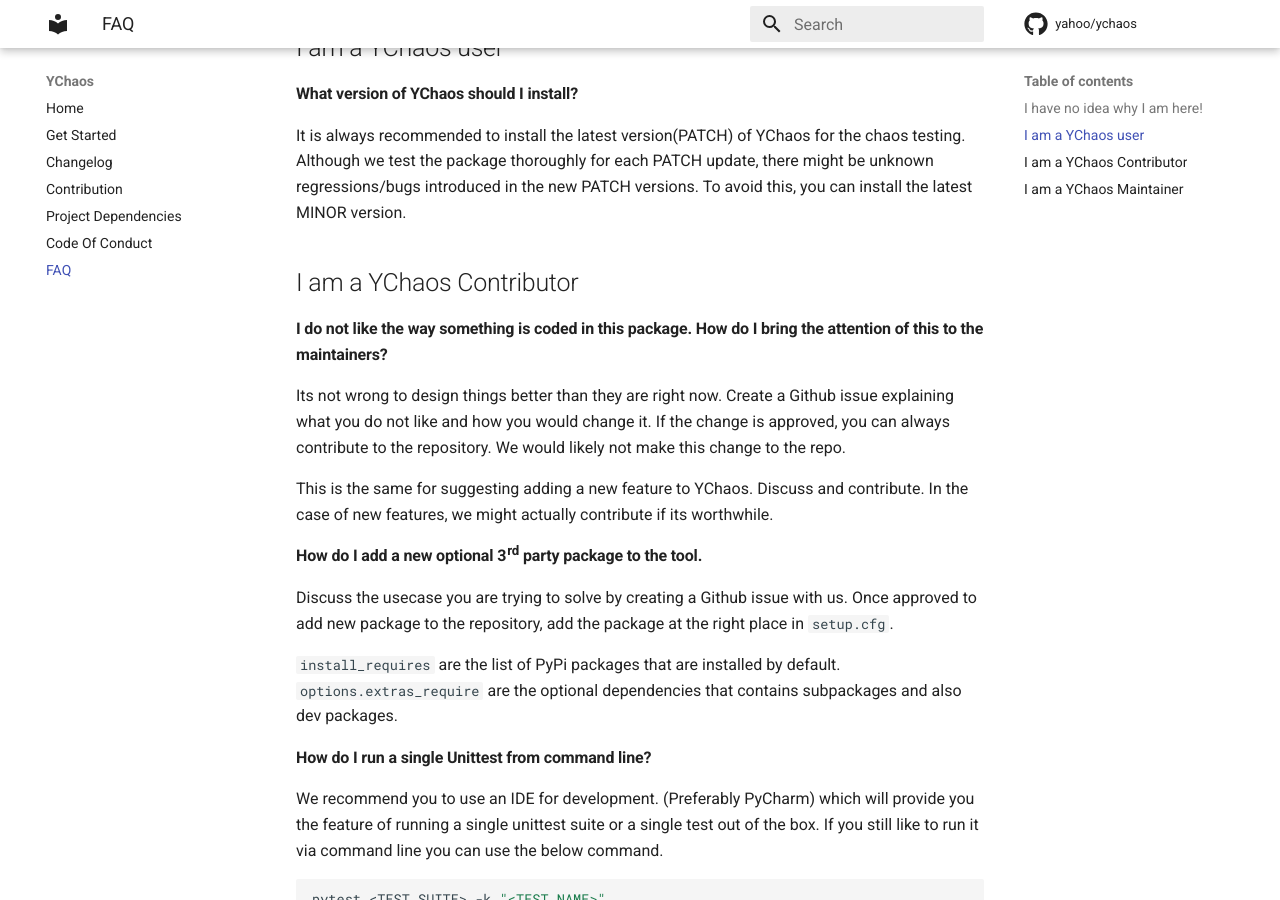
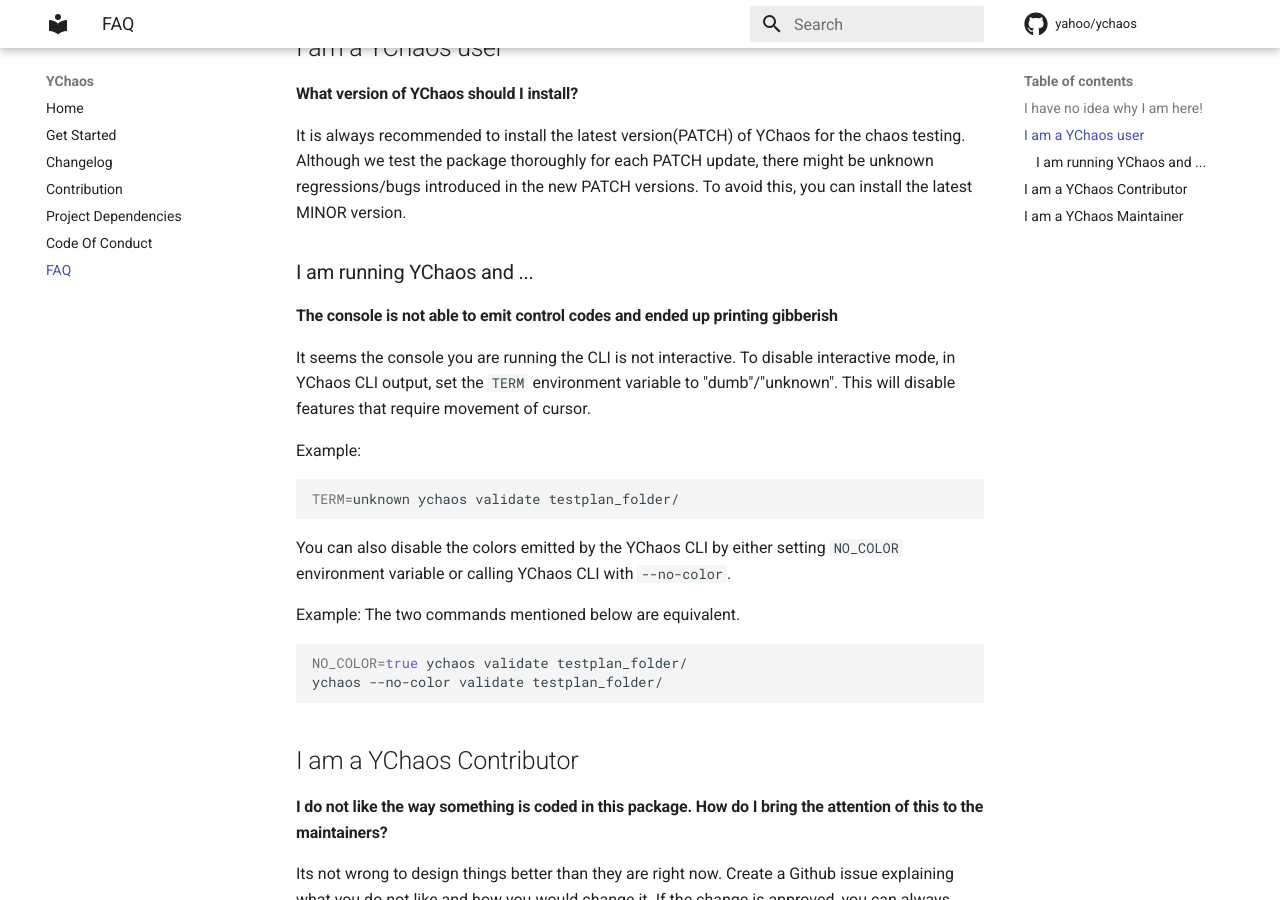
Before and after one commit to yahoo/ychaos, an MkDocs documentation site: the page built from docs/faq.md, in a window 1280 px wide and 900 px high, scrolled down 315 px. Built offline with MkDocs 1.6.1 and Material for MkDocs 9.7.7, drawn with Linux system fonts in a browser that asks for light colours; comment, search, counter and statistics services are not loaded; the version menu is left out.

Commit message:
Add No-Color Docs to FAQ (#57)

````diff
--- a/docs/faq.md
+++ b/docs/faq.md
@@ -12,6 +12,30 @@
 the chaos testing. Although we test the package thoroughly for each PATCH
 update, there might be unknown regressions/bugs introduced in the new PATCH versions.
 To avoid this, you can install the latest MINOR version.
+
+### I am running YChaos and ...
+
+#### The console is not able to emit control codes and ended up printing gibberish
+
+It seems the console you are running the CLI is not interactive. To disable interactive mode,
+in YChaos CLI output, set the `TERM` environment variable to "dumb"/"unknown". This will
+disable features that require movement of cursor.
+
+Example:
+```shell
+TERM=unknown ychaos validate testplan_folder/
+```
+
+You can also disable the colors emitted by the YChaos CLI by either setting `NO_COLOR`
+environment variable or calling YChaos CLI with `--no-color`.
+
+Example:
+The two commands mentioned below are equivalent.
+```shell
+NO_COLOR=true ychaos validate testplan_folder/
+ychaos --no-color validate testplan_folder/
+```
+
 
 ## I am a YChaos Contributor
 
````
Also changed, not shown: 1 other file.
